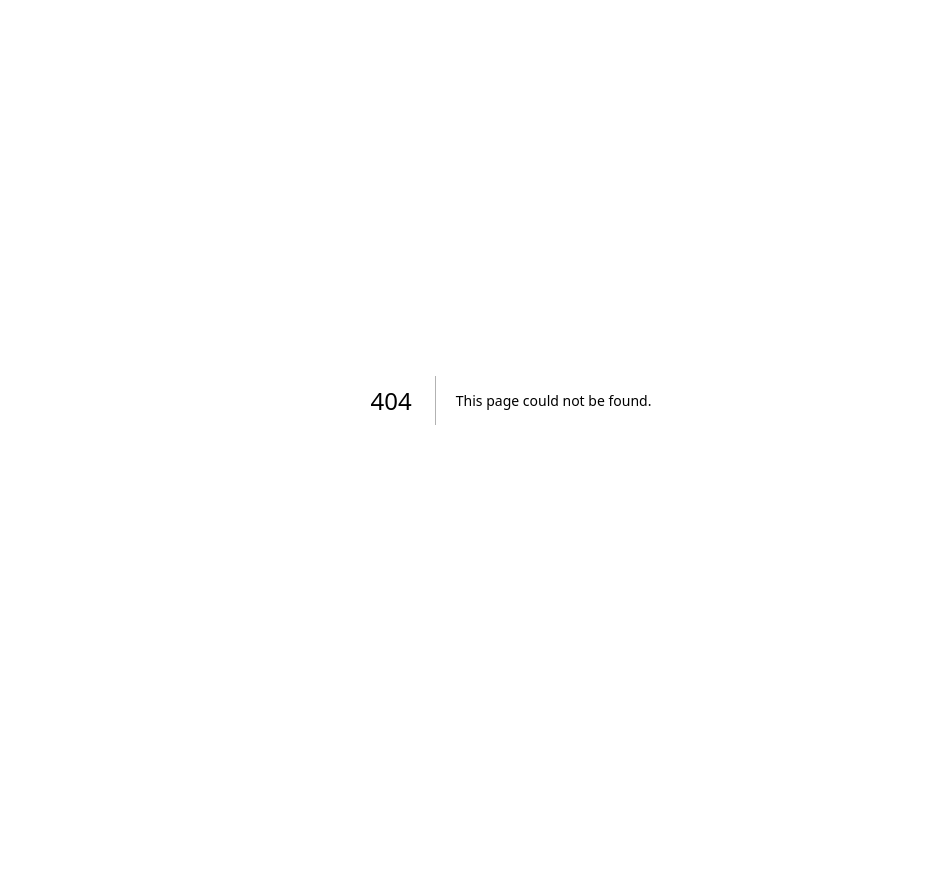
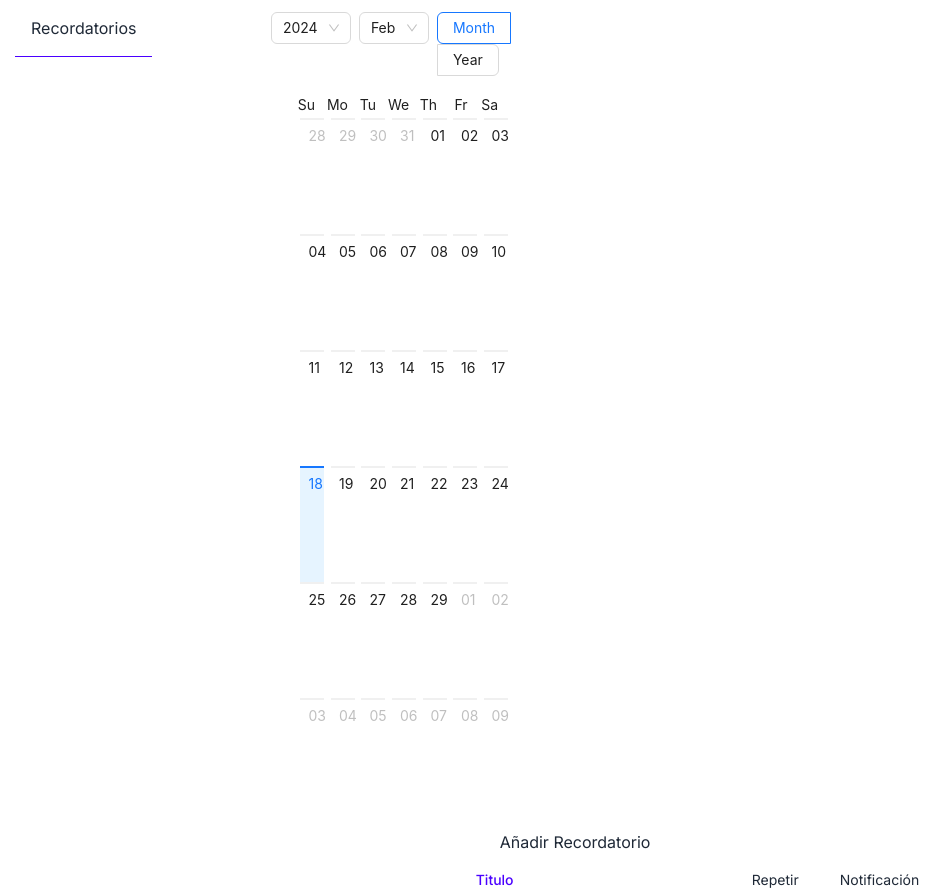
Before and after one commit to cuidat-28js/cuidat-app, a Next.js app: page /calendar in a window 1280 px wide. Before the commit this address had no page. Shown: the top 896 px of the page, without its empty margins (129-1079 px from the left). Before the commit the page ends 800 px from the top, so only its background shows below. Built offline with nearby package versions, Linux system fonts and the light colour scheme.

Commit message:
new page for calendar first try layout

```diff
--- /dev/null
+++ b/src/app/calendar/page.js
@@ -0,0 +1,30 @@
+import CalendarCompon from "../components/Calendar"
+import Reminder from "../components/Reminder"
+
+export default function CalendarPage() {
+    return (
+        <div className="flex min-h-screen lg:w-full flex-row items-center justify-between">
+            <div className="flex flex-row">
+                <div className="w-2/3 px-36 flex flex-col">
+                    <div className="p-4 border border-primary border-l-0 border-t-0 border-r-0">
+                    <h2>
+                        Recordatorios
+                    </h2>
+                    </div>
+                <div>
+                    <section></section>
+                </div>
+                </div>
+                <div className="flex flex-col items-center">
+                    <div>
+                    <CalendarCompon/>
+                    </div>
+                    <div>
+                     <Reminder/>
+                    </div>
+                </div>
+            </div>
+
+        </div>
+    )
+}
--- a/src/app/components/Calendar.js
+++ b/src/app/components/Calendar.js
@@ -3,7 +3,7 @@ import {Calendar} from "antd";
 export default function CalendarCompon() {
 
     return (
-        <div className='w-1/4 '>
+        <div className='w-1/4 w-200 h-200' >
             <Calendar />
         </div>
     )
```
